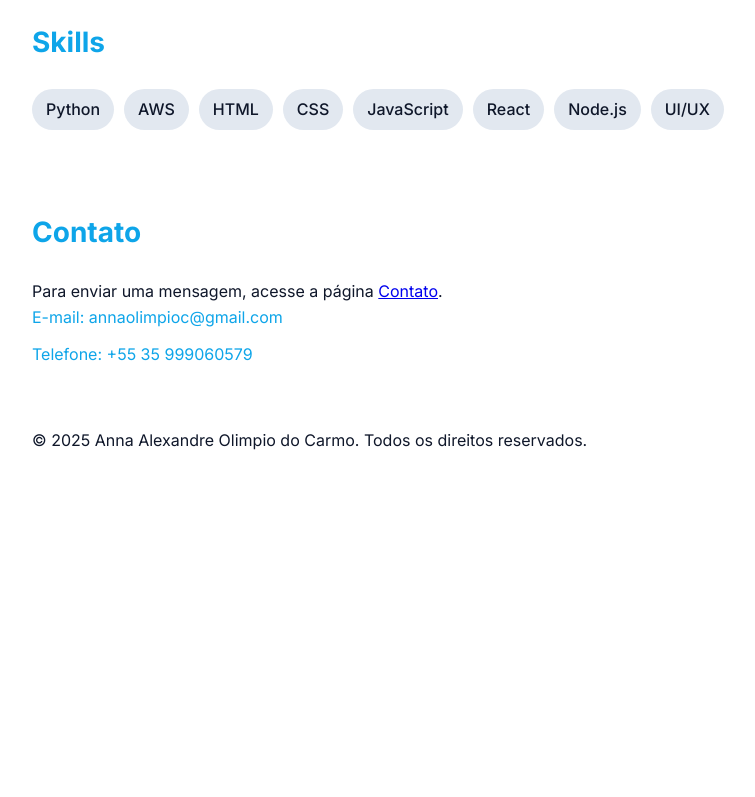
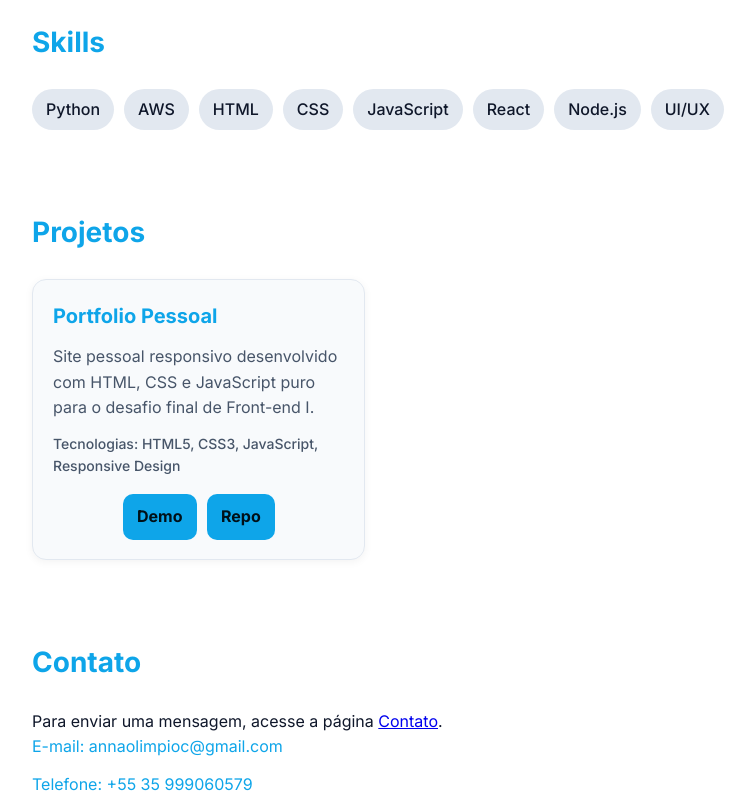
Before and after one commit to annaolc/web-page-portfolio, a plain HTML site: page index.html in a window 1280 px wide. Shown: the part 637-1434 px from the top of the page, without its empty margins (88-843 px from the left). Before the commit the page ends 1110 px from the top, so only its background shows below. Drawn offline with Linux system fonts and the light colour scheme.

Commit message:
feat: ajustando seção de projetos

```diff
--- a/index.html
+++ b/index.html
@@ -60,6 +60,23 @@
       </ul>
     </section>
 
+    <section id="projects" class="section container">
+      <h3>Projetos</h3>
+      <div class="grid">
+        <article class="card">
+          <h4>Portfolio Pessoal</h4>
+          <p>Site pessoal responsivo desenvolvido com HTML, CSS e JavaScript puro para o desafio final de Front-end I.</p>
+          <div class="tech">
+            Tecnologias: HTML5, CSS3, JavaScript, Responsive Design
+          </div>
+          <div class="links">
+            <a class="btn" href="https://github.com/annaolc/web-page-portfolio" target="_blank" rel="noopener">Demo</a>
+            <a class="btn" href="https://github.com/annaolc/web-page-portfolio" target="_blank" rel="noopener">Repo</a>
+          </div>
+        </article>
+        </div>
+    </section>
+
     <section id="contato" class="section container">
       <h3>Contato</h3>
       <p>Para enviar uma mensagem, acesse a página <a href="contato.html">Contato</a>.</p>
```
Also changed, not shown: data/profile.json (+0 -9 lines). Lines whose indentation alone changed are shown as unchanged.
